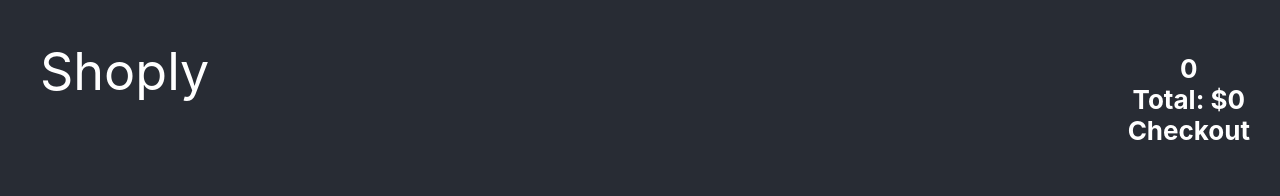
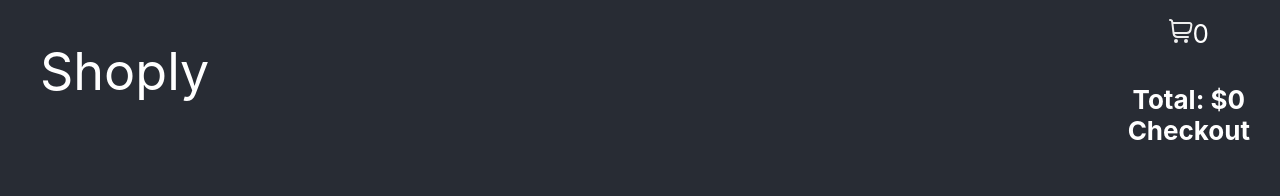
Before and after one commit to aloshon/redux-shoply, a React (Create React App) app: page /cart in a window 1280 px wide. Shown: the top 196 px of the page. Built offline with nearby package versions, Linux system fonts and the light colour scheme.

Commit message:
fix visibility and positioning of shopping cart

```diff
--- a/src/Nav.js
+++ b/src/Nav.js
@@ -11,8 +11,9 @@ function Nav() {
       <nav className="navbar">
         <NavLink exact to="/" className="shoply-home">Shoply</NavLink>
         <NavLink exact to="/cart" className="cart-stats" data-testid="cart">
-          <i className="fa fa-shopping-cart" style={{fontSize: 36}}></i><h4> {quantity} <br/> Total: ${total} <br/> Checkout</h4>
+        <svg color="#EEE" xmlns="http://www.w3.org/2000/svg" id="Outline" viewBox="0 0 24 24" width="24" height="24"><path fill="#EEEEEE" d="M22.713,4.077A2.993,2.993,0,0,0,20.41,3H4.242L4.2,2.649A3,3,0,0,0,1.222,0H1A1,1,0,0,0,1,2h.222a1,1,0,0,1,.993.883l1.376,11.7A5,5,0,0,0,8.557,19H19a1,1,0,0,0,0-2H8.557a3,3,0,0,1-2.82-2h11.92a5,5,0,0,0,4.921-4.113l.785-4.354A2.994,2.994,0,0,0,22.713,4.077ZM21.4,6.178l-.786,4.354A3,3,0,0,1,17.657,13H5.419L4.478,5H20.41A1,1,0,0,1,21.4,6.178Z"/><circle fill="#EEEEEE" cx="7" cy="22" r="2"/><circle fill="#EEEEEE" cx="17" cy="22" r="2"/></svg><span>{quantity}</span> <br/><h4>Total: ${total} <br/> Checkout</h4>
         </NavLink>
+
       </nav>
     </div>
   );
```
